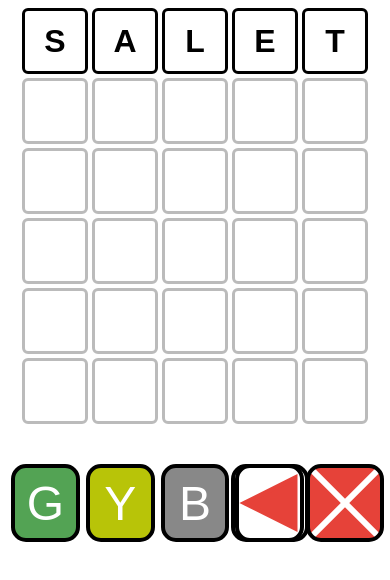
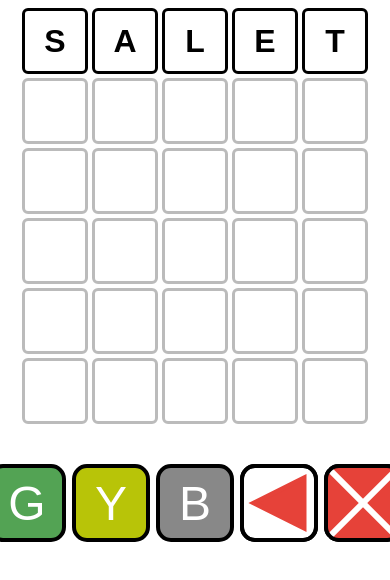
Before and after one commit to nkoppel/OptimalWordleSolver, a plain HTML site: page web/index.html in a window 390 px wide. Drawn offline with Linux system fonts and the light colour scheme.

Commit message:
web: further improvements to touch support and mobile scaling

```diff
--- a/web/index.css
+++ b/web/index.css
@@ -1,10 +1,17 @@
 #wrapper {
     display: flex;
+}
+
+#keyboard-wrapper {
+    display: flex;
+    justify-content: center;
 }
 
 #keyboard {
     display: flex;
     justify-content: center;
+    display: none;
+    width: 440px;
 }
 
 /* #hint-histogram { */
--- a/web/index.html
+++ b/web/index.html
@@ -6,7 +6,7 @@
         <meta name="viewport" content="width=device-width, initial-scale=1.0">
     </head>
     <body>
-        <div id="wrapper">
+        <div class="wrapper">
             <!-- <div id="histograms"> -->
                 <!-- <div id="turn-histogram"></div> -->
                 <!-- <div id="hint-histogram"></div> -->
@@ -18,6 +18,7 @@
         <br>
         <br>
 
+        <div id="keyboard-wrapper">
             <div id="keyboard" style="display: none">
                 <div id="green-key"  class="green-tile  key" title="Green tile">G</div>
                 <div id="yellow-key" class="yellow-tile key" title="Yellow tile">Y</div>
@@ -43,6 +44,7 @@
                     <div class="key" style="position:absolute;background-color:transparent"></div>
                 </div>
             </div>
+        </div>
 
         <script src="lib/d3.min.js" type="text/javascript"></script>
         <script src="solution.js" type="text/javascript"></script>
--- a/web/ui.js
+++ b/web/ui.js
@@ -154,12 +154,14 @@ document.addEventListener("keydown",  function (e) {
     }
 })
 
-mobile = /Android|webOS|iPhone|iPad|iPod|BlackBerry|IEMobile|Opera Mini/i.test(navigator.userAgent)
+d3.select("#green-key" ).node().onclick = () => addToHints("g")
+d3.select("#yellow-key").node().onclick = () => addToHints("y")
+d3.select("#grey-key"  ).node().onclick = () => addToHints("_")
+d3.select("#delete-key").node().onclick = () => deleteFromHints()
+d3.select("#clear-key" ).node().onclick = () => resetHints()
 
-event_type = mobile ? "touchstart" : "click"
-
-d3.select("#green-key" ).node().addEventListener(event_type, e => addToHints("g"))
-d3.select("#yellow-key").node().addEventListener(event_type, e => addToHints("y"))
-d3.select("#grey-key"  ).node().addEventListener(event_type, e => addToHints("_"))
-d3.select("#delete-key").node().addEventListener(event_type, e => deleteFromHints())
-d3.select("#clear-key" ).node().addEventListener(event_type, e => resetHints())
+d3.select("#green-key" ).node().ontouchstart = e => {e.preventDefault(); addToHints("g")}
+d3.select("#yellow-key").node().ontouchstart = e => {e.preventDefault(); addToHints("y")}
+d3.select("#grey-key"  ).node().ontouchstart = e => {e.preventDefault(); addToHints("_")}
+d3.select("#delete-key").node().ontouchstart = e => {e.preventDefault(); deleteFromHints()}
+d3.select("#clear-key" ).node().ontouchstart = e => {e.preventDefault(); resetHints()}
```
Lines whose indentation alone changed are shown as unchanged.
